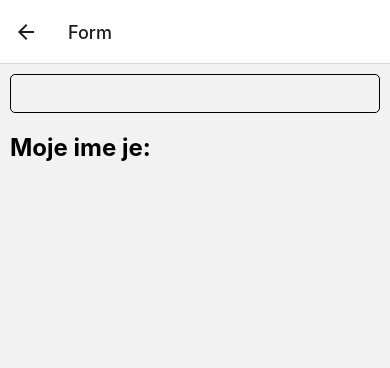
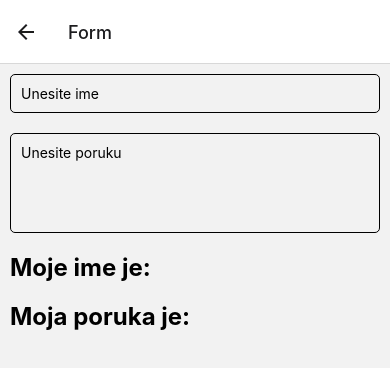
Before and after one commit to brutumfulmen97/vezbaApp, a React Native app: screen /Form in a window 390 px wide. Shown: the top 368 px of the page. Built offline with nearby package versions, Linux system fonts and the light colour scheme.

Commit message:
multiline text input

```diff
--- a/components/Form.tsx
+++ b/components/Form.tsx
@@ -10,11 +10,36 @@ import {
 
 const Form = () => {
   const [name, setName] = useState('');
+  const [message, setMesasge] = useState('');
 
   return (
     <SafeAreaView style={styles.container}>
-      <TextInput style={styles.input} value={name} onChangeText={setName} />
+      <TextInput
+        style={styles.input}
+        value={name}
+        onChangeText={setName}
+        placeholder="Unesite ime"
+        secureTextEntry={false}
+        keyboardType="default"
+        autoCapitalize="none"
+        autoCorrect={false}
+        keyboardAppearance="dark"
+      />
+      <TextInput
+        style={[styles.input, styles.multiLineText]}
+        value={message}
+        onChangeText={setMesasge}
+        placeholder="Unesite poruku"
+        secureTextEntry={false}
+        keyboardType="default"
+        autoCapitalize="sentences"
+        autoCorrect={false}
+        keyboardAppearance="dark"
+        multiline={true}
+        numberOfLines={4}
+      />
       <Text style={styles.text}>Moje ime je: {name}</Text>
+      <Text style={styles.text}>Moja poruka je: {message}</Text>
     </SafeAreaView>
   );
 };
@@ -24,6 +49,10 @@ const styles = StyleSheet.create({
     flex: 1,
     backgroundColor: '#f2f2f2',
     paddingTop: StatusBar.currentHeight || 0,
+  },
+  multiLineText: {
+    textAlignVertical: 'top',
+    minHeight: 100,
   },
   text: {
     fontSize: 24,
```
